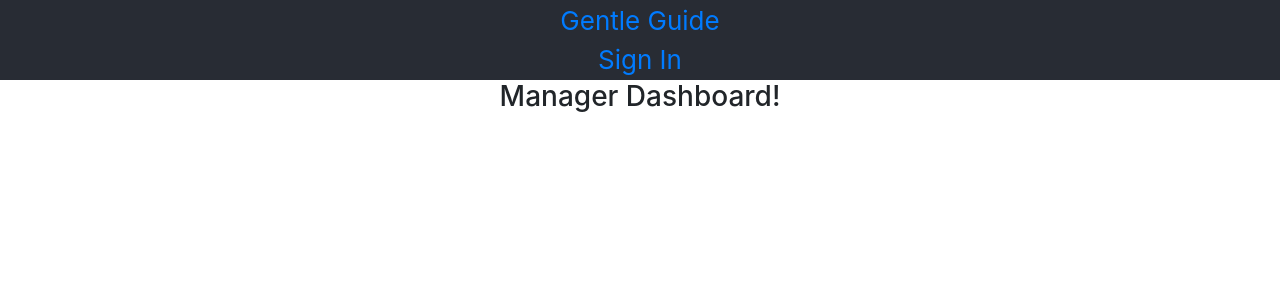
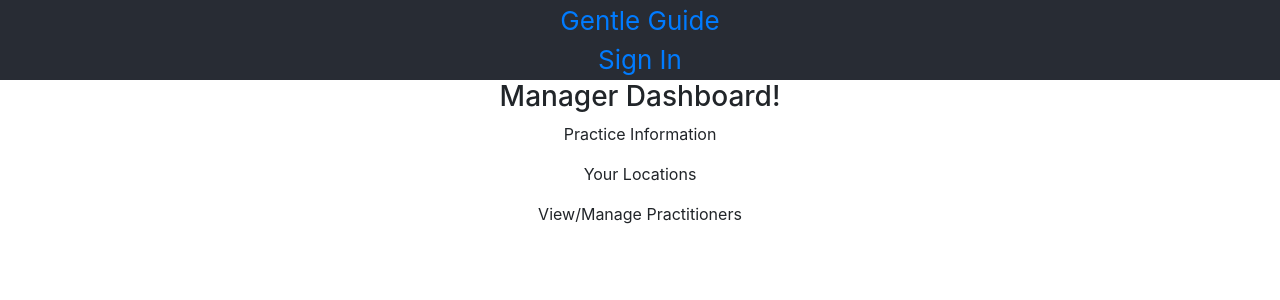
Before and after one commit to perfidiousscript/gg_health_fe-web, a React (Create React App) app: page /manager-dashboard in a window 1280 px wide. Shown: the top 300 px of the page. Built offline with nearby package versions, Linux system fonts and the light colour scheme.

Commit message:
adds notes to ManagerDash component

```diff
--- a/src/ManagerDash.js
+++ b/src/ManagerDash.js
@@ -2,9 +2,32 @@ import React from "react";
 import Store from "./js/store/index.js";
 import { connect } from "react-redux";
 
+// The purpose of this Component
+// is to display the Logged in user's
+// practice and locations, and allow them to update
+// that information, if needed.
+
+// In the future it will allow them to check their calender
+// Payments, client notes et c.
+
 class ManagerDash extends React.Component {
+  constructor(props) {
+    super(props);
+  }
+
+  componentDidMount() {
+    const { dispatch } = this.props;
+    // dispatch(fetchUserLocations());
+  }
   render() {
-    return <h3>Manager Dashboard!</h3>;
+    return (
+      <div>
+        <h3>Manager Dashboard!</h3>
+        <p>Practice Information</p>
+        <p>Your Locations</p>
+        <p>View/Manage Practitioners</p>
+      </div>
+    );
   }
 }
 
```
